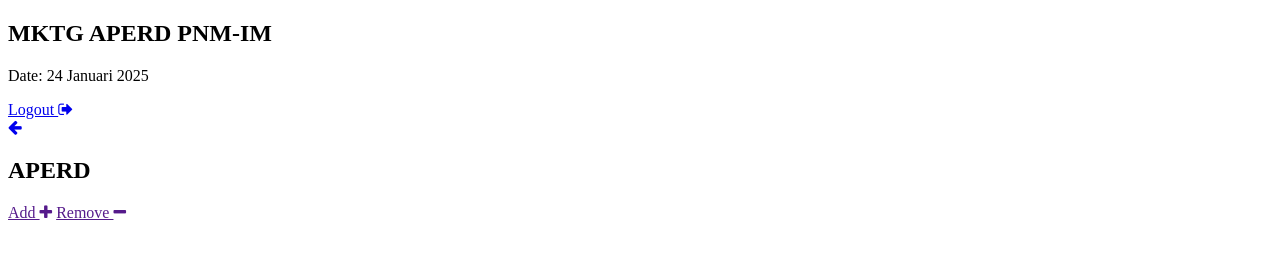
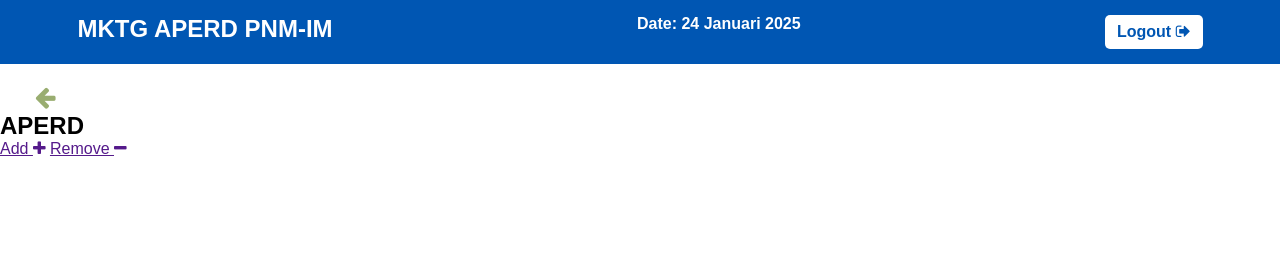
Before and after one commit to syifamei05/Dashboard-MKTG-APERD, a plain HTML site: page editAmountAperd.html in a window 1280 px wide. Drawn offline with nearby package versions, Linux system fonts and the light colour scheme; the site is published under a folder, as on GitHub Pages, so addresses that start at the root find nothing.

Commit message:
Update editAmountAperd.html

```diff
--- a/editAmountAperd.html
+++ b/editAmountAperd.html
@@ -6,7 +6,7 @@
     <title>Edit APERD</title>
     <script src="https://cdnjs.cloudflare.com/ajax/libs/Chart.js/2.9.4/Chart.js"></script>
     <link rel="stylesheet" href="https://cdnjs.cloudflare.com/ajax/libs/font-awesome/4.7.0/css/font-awesome.min.css">
-    <link rel="stylesheet" href="/CSS/editAperd.css">
+    <link rel="stylesheet" href="./CSS/editAperd.css">
 </head>
 <body>
 
```
